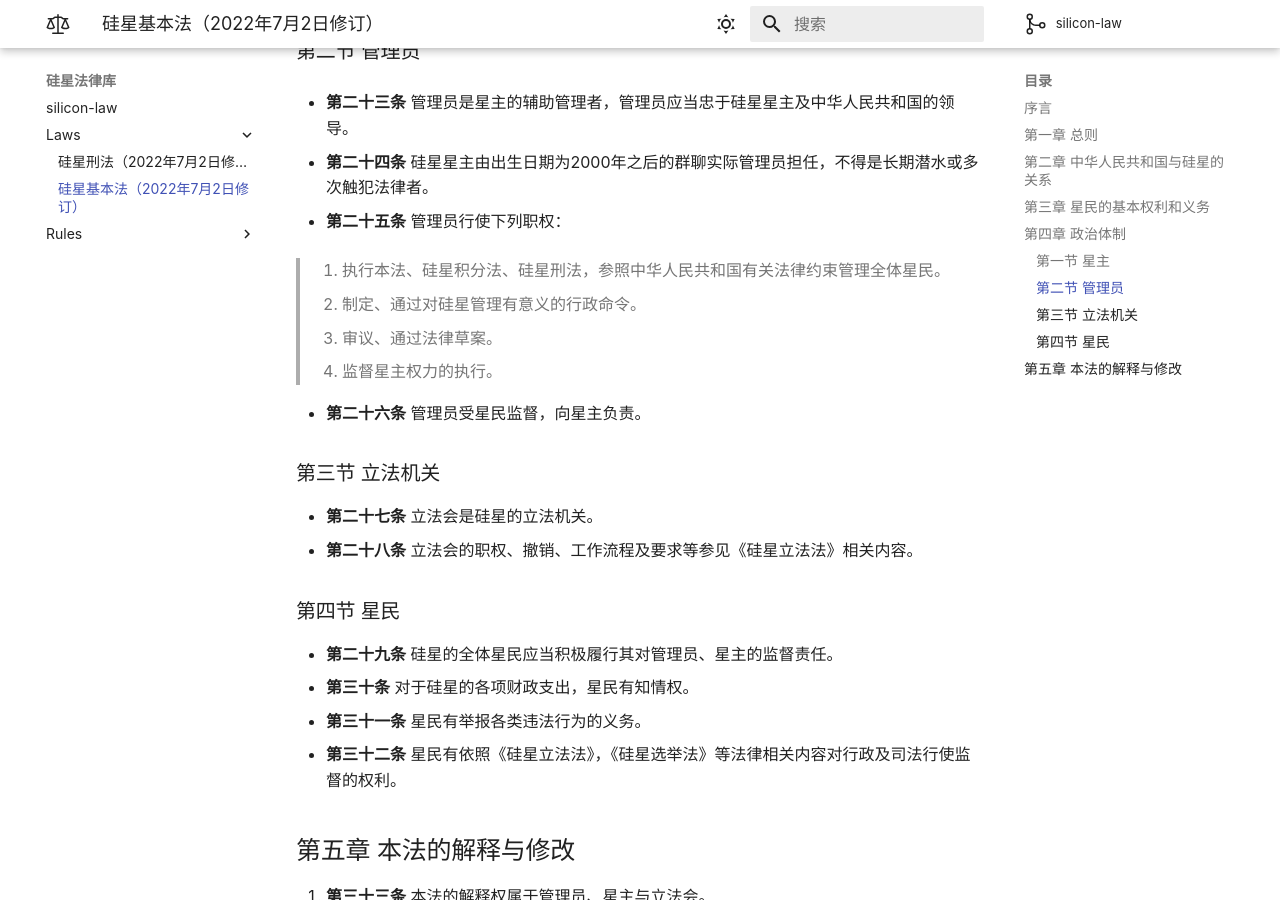
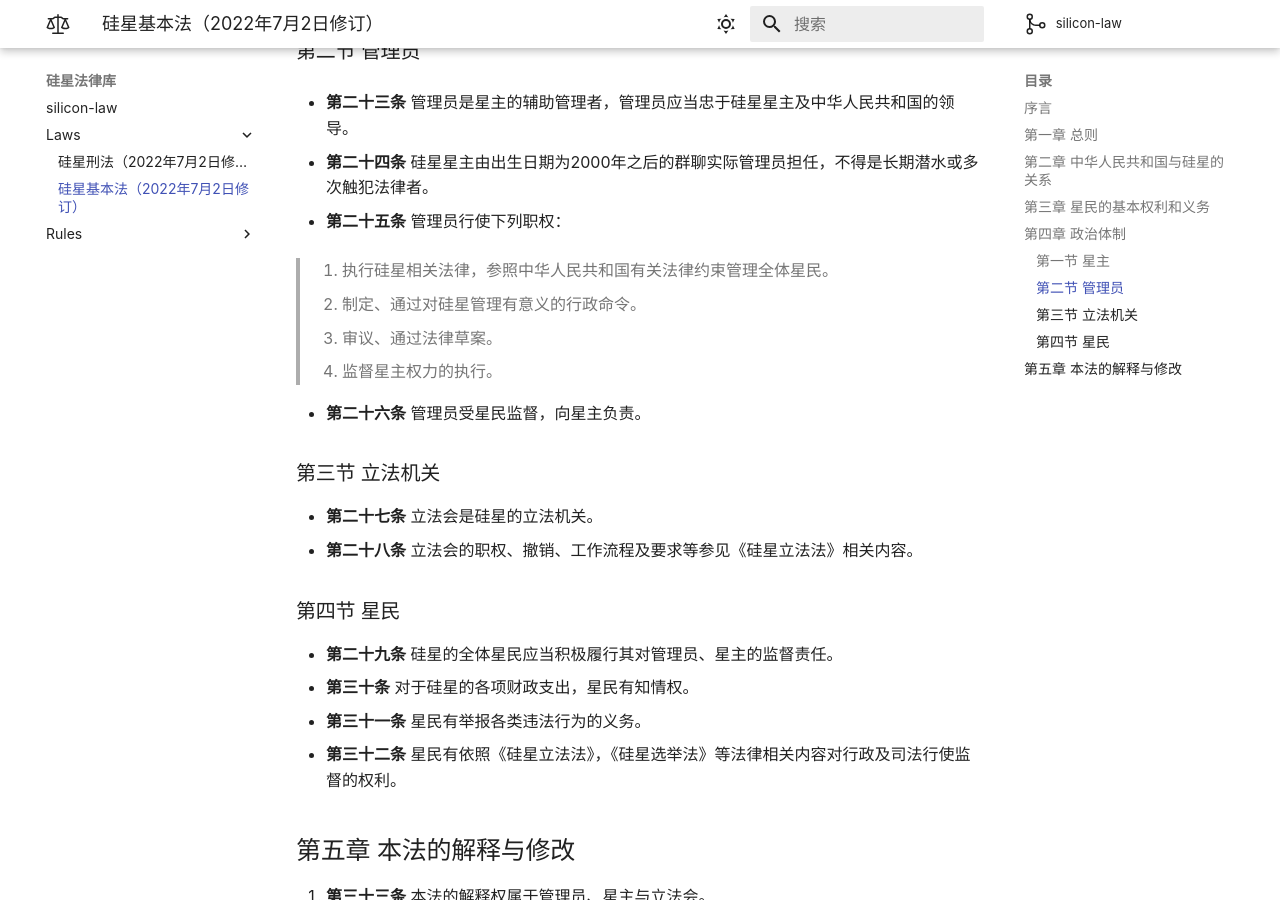
Before and after one commit to silicon-star-united-government/silicon-law, an MkDocs documentation site: the page built from docs/laws/硅星基本法.md, in a window 1280 px wide and 900 px high, scrolled down 1756 px. Built offline with MkDocs 1.6.1 and Material for MkDocs 9.7.7, drawn with Linux system fonts in a browser that asks for light colours; comment, search, counter and statistics services are not loaded.

```diff
--- a/docs/laws/硅星基本法.md
+++ b/docs/laws/硅星基本法.md
@@ -58,7 +58,7 @@
 
 - **第二十五条** 管理员行使下列职权：
 
-  > 1. 执行本法、硅星积分法、硅星刑法，参照中华人民共和国有关法律约束管理全体星民。
+  > 1. 执行硅星相关法律，参照中华人民共和国有关法律约束管理全体星民。
   > 2. 制定、通过对硅星管理有意义的行政命令。
   > 3. 审议、通过法律草案。
   > 4. 监督星主权力的执行。
```
